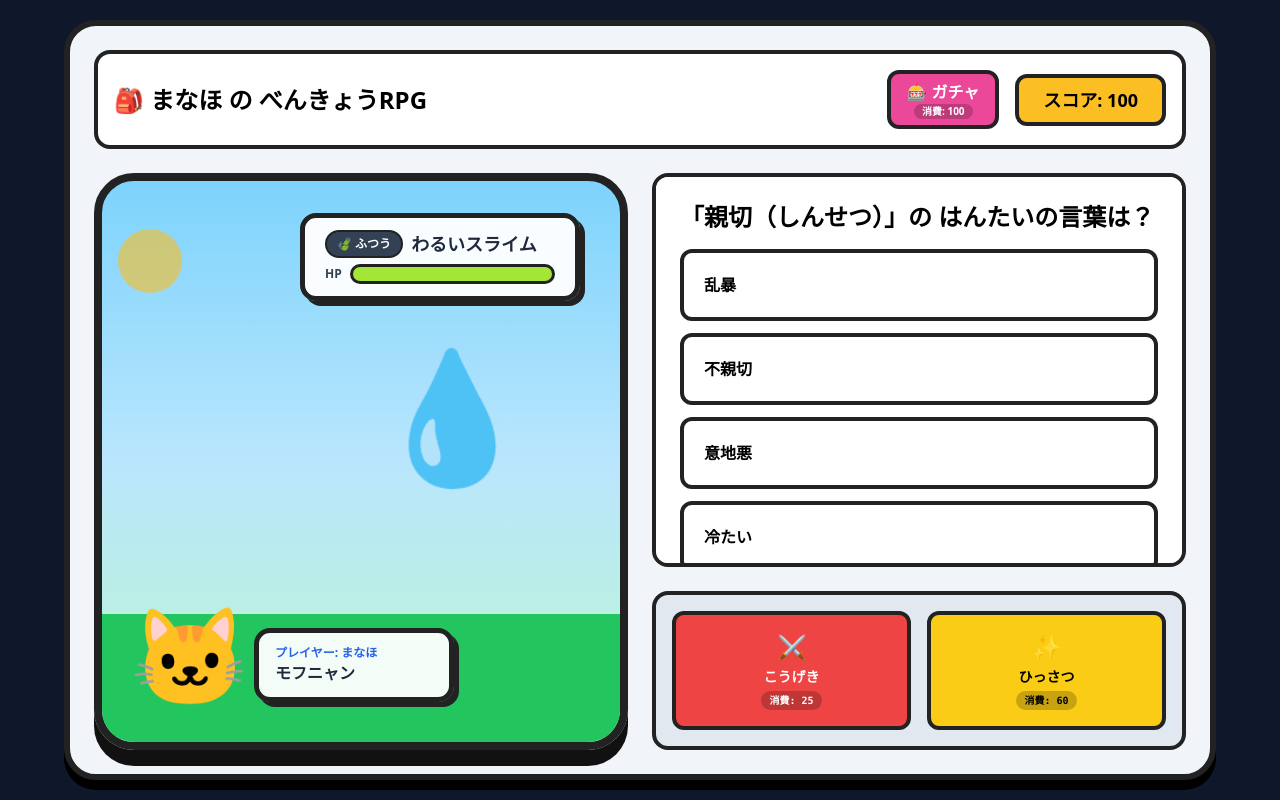
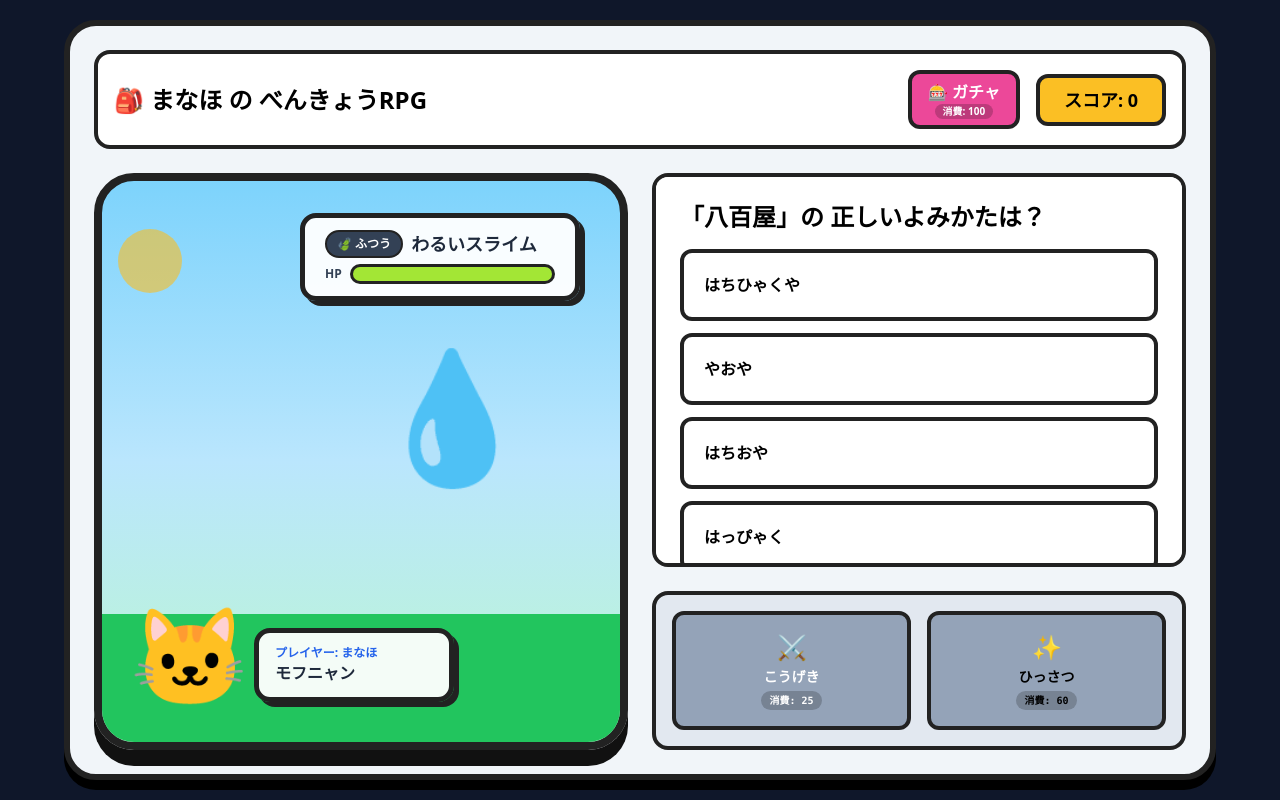
Before and after one commit to kotani6053/manaho-rpg, a Next.js app in the folder my-study-rpg/: page / in a window 1280 px wide. Built offline with nearby package versions, Linux system fonts and the light colour scheme.

Commit message:
Update page.tsx

```diff
--- a/my-study-rpg/src/app/page.tsx
+++ b/my-study-rpg/src/app/page.tsx
@@ -1,11 +1,13 @@
 "use client";
-import React, { useState } from 'react';
+import React, { useState, useEffect } from 'react';
 import BattleScene from '../components/BattleScene';
 import ActionPanel from '../components/ActionPanel';
 import { kotobaData } from '../data/gameData';
 
 export default function GamePage() {
-  const [score, setScore] = useState(100);
+  // スコアを0からスタート
+  const [score, setScore] = useState(0);
+  const [shuffledQuiz, setShuffledQuiz] = useState<any[]>([]);
   const [currentQuizIndex, setCurrentQuizIndex] = useState(0);
   const [selectedAnswer, setSelectedAnswer] = useState<string | null>(null);
   const [isCorrect, setIsCorrect] = useState<boolean | null>(null);
@@ -13,7 +15,13 @@ export default function GamePage() {
   const [isAttacking, setIsAttacking] = useState(false);
   const [isTakingDamage, setIsTakingDamage] = useState(false);
 
-  const quiz = kotobaData[currentQuizIndex] || kotobaData[0];
+  // 初回読み込み時にクイズをランダム化
+  useEffect(() => {
+    const shuffled = [...kotobaData].sort(() => Math.random() - 0.5);
+    setShuffledQuiz(shuffled);
+  }, []);
+
+  const quiz = shuffledQuiz[currentQuizIndex] || kotobaData[0];
 
   const handleAttack = (isSpecial: boolean) => {
     const cost = isSpecial ? 60 : 25;
@@ -38,14 +46,14 @@ export default function GamePage() {
   const handleNextQuiz = () => {
     setSelectedAnswer(null);
     setIsCorrect(null);
-    setCurrentQuizIndex((prev) => (prev + 1) % kotobaData.length);
+    // 次の問題へ（最後なら最初に戻る）
+    setCurrentQuizIndex((prev) => (prev + 1) % shuffledQuiz.length);
   };
 
   return (
     <main className="h-screen w-screen bg-slate-900 p-4 flex flex-col items-center justify-center overflow-hidden">
       <div className="w-full max-w-6xl h-full max-h-[95vh] bg-slate-100 rounded-[2rem] border-[6px] border-[#222222] p-6 shadow-[0_10px_0_#000] flex flex-col gap-6">
 
-        {/* ヘッダー：ガチャ消費を100に変更 */}
         <header className="flex justify-between items-center bg-white border-4 border-[#222222] rounded-2xl p-4 shrink-0">
           <h1 className="text-2xl font-black">🎒 まなほ の べんきょうRPG</h1>
           <div className="flex items-center gap-4">
@@ -59,7 +67,6 @@ export default function GamePage() {
           </div>
         </header>
 
-        {/* 左右分割 */}
         <div className="flex-1 grid grid-cols-2 gap-6 min-h-0">
           <div className="flex flex-col min-h-0">
             <BattleScene
```
